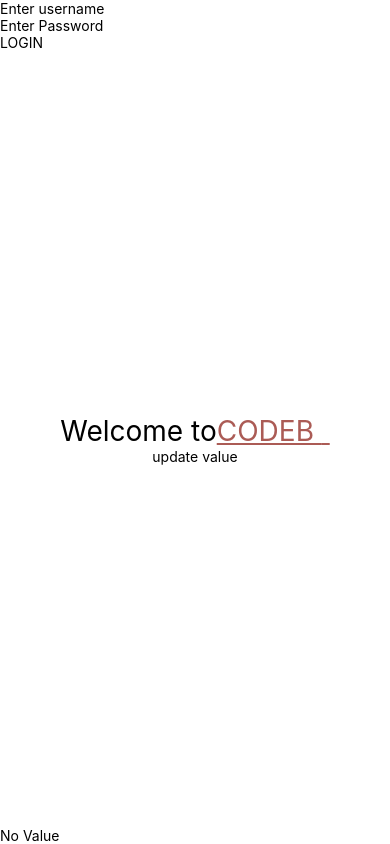
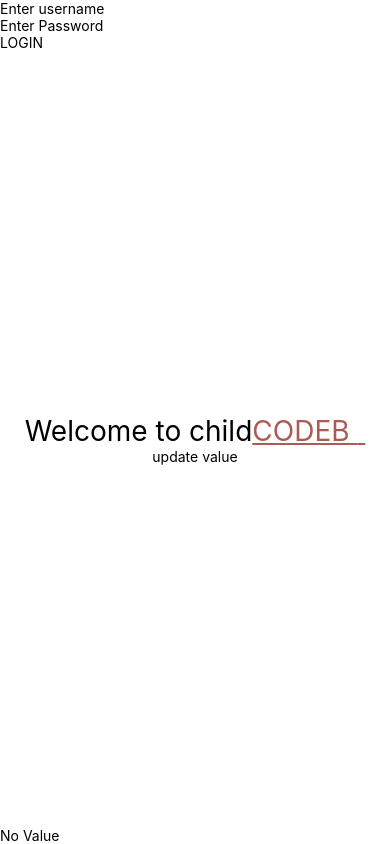
Before and after one commit to anupsamanta/DebugExam, a React Native app: screen / in a window 390 px wide. Built offline with nearby package versions, Linux system fonts and the light colour scheme.

Commit message:
code changes

```diff
--- a/App.tsx
+++ b/App.tsx
@@ -148,7 +148,7 @@ const WelcomeScreen1 = () => {
     <View style={styles.view}>
       <Text style={styles.welcomeText}>Welcome to<Text
           style={{color: 'rgb(171, 91, 85)', textDecorationLine: 'underline'}}
-          onPress={() => Linking.openURL('https://code-b.dev')}>CODEB {' '}
+          onPress={() => Linking.openURL('https://code-b.dev')}>CODEB3 {' '}
         </Text>{' '}
       </Text>{' '}
     </View>
--- a/Child.tsx
+++ b/Child.tsx
@@ -18,7 +18,7 @@ const WelcomeScreen = () => {
   }
   return (
     <View style={styles.view}>
-      <Text style={styles.welcomeText}>Welcome to<Text
+      <Text style={styles.welcomeText}>Welcome to child<Text
           style={{color: 'rgb(171, 91, 85)', textDecorationLine: 'underline'}}
           onPress={() => Linking.openURL('https://code-b.dev')}>CODEB {' '}
         </Text>
```
